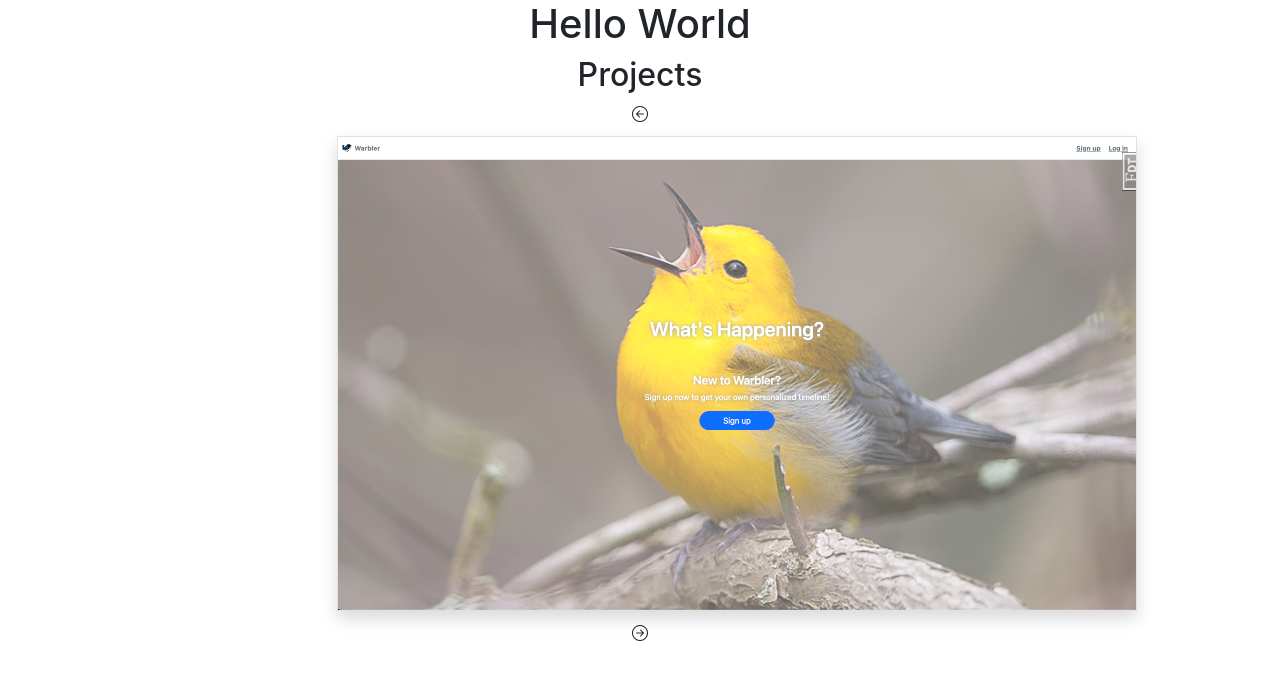
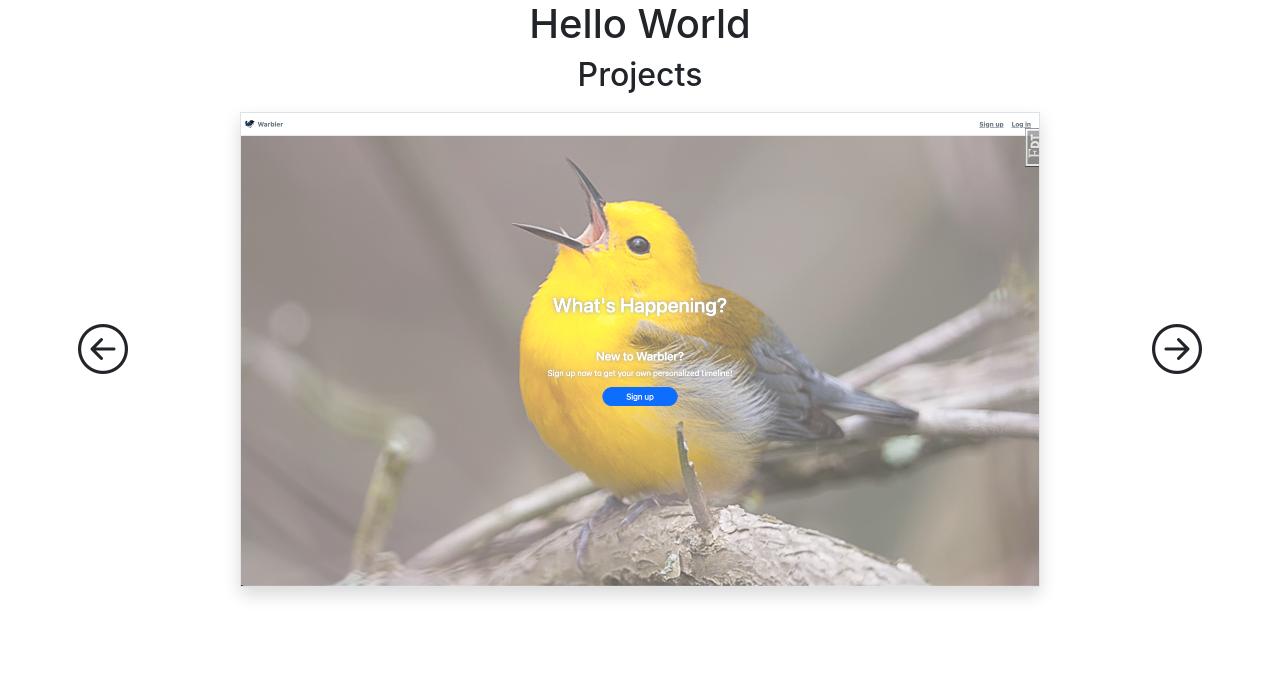
Before and after one commit to clchen-arcadia/personal-website-v2, a React (Create React App) app: page / in a window 1280 px wide. Shown: the top 680 px of the page. Built offline with nearby package versions, Linux system fonts and the light colour scheme.

Commit message:
Refactor into a single row with icon, box with PhotoCard, icon
Increase icon font

```diff
--- a/src/components/PhotoCarousel.css
+++ b/src/components/PhotoCarousel.css
@@ -1,4 +1,12 @@
-/* i {
-    width: 32px;
-    height: 32px;
-} */
+i {
+    font-size: 50px;
+}
+
+#photo-box {
+
+
+}
+
+#carousel-container {
+
+}
--- a/src/components/PhotoCarousel.tsx
+++ b/src/components/PhotoCarousel.tsx
@@ -24,23 +24,29 @@ function PhotoCarousel({ photos, title }: IPhotoCarousel) {
     }
 
     return (
-        <div className="d-flex justify-content-center">
-        <div className="row d-flex align-items-center" style={{width: "650px"}}>
+        <div className="d-flex justify-content-center align-items-center row"
+            id="carousel-container"
+        >
+
             <i
                 className={`bi bi-arrow-left-circle col-sm`}
                 onClick={goBack}
             />
-            <div className={"col-sm"}>
-                <PhotoCard
-                    src={currCard.src}
-                    alt={currCard.alt}
-                />
+            <div className={"col-sm d-flex justify-content-center align-items-center"}
+                id="photo-box"
+            >
+                <div >
+                    <PhotoCard
+                        src={currCard.src}
+                        alt={currCard.alt}
+                    />
+                </div>
             </div>
             <i
                 className={`bi bi-arrow-right-circle col-sm`}
                 onClick={goForward}
             />
-        </div>
+
         </div>
     );
 }
```
